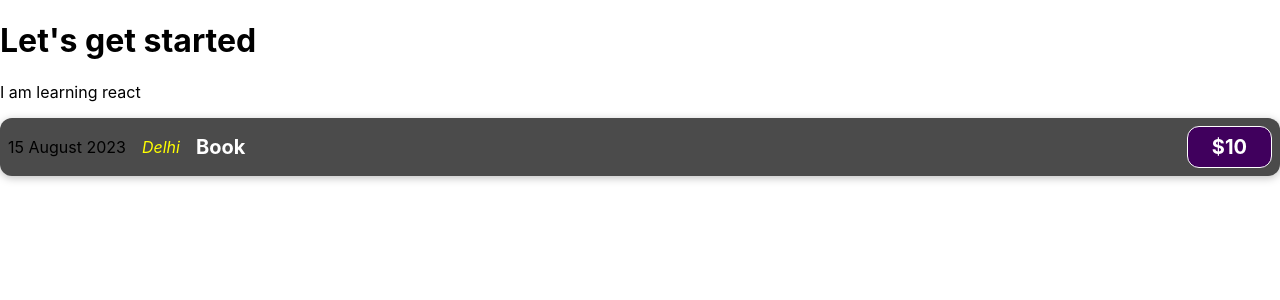
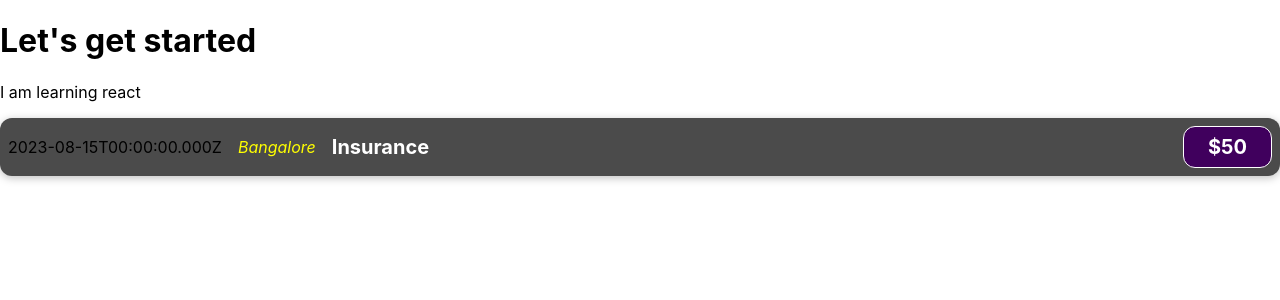
Before and after one commit to sidaswal7/react-one, a React (Create React App) app: page / in a window 1280 px wide. Shown: the top 300 px of the page. Built offline with nearby package versions, Linux system fonts and the light colour scheme.

Commit message:
added js inside jsx

```diff
--- a/src/components/ExpenseItem.js
+++ b/src/components/ExpenseItem.js
@@ -1,13 +1,18 @@
 import './ExpenseItem.css'
 
 function ExpenseItem() {
+    const expenseDate = new Date(2023, 7, 15).toISOString();
+    const expenseTitle = "Insurance";
+    const expenseAmount = 50;
+    const expenseLocation = "Bangalore";
+
     return (
-      <div className='expense-item'>
-        <div>15 August 2023</div>
-        <div className='expense-item__location'>Delhi</div>
-        <div className='expense-item__description'>
-          <h2>Book</h2>
-          <div className='expense-item__price'>$10</div>
+      <div className="expense-item">
+        <div>{expenseDate}</div>
+        <div className="expense-item__location">{expenseLocation}</div>
+        <div className="expense-item__description">
+          <h2>{expenseTitle}</h2>
+          <div className="expense-item__price">${expenseAmount}</div>
         </div>
       </div>
     );
```
